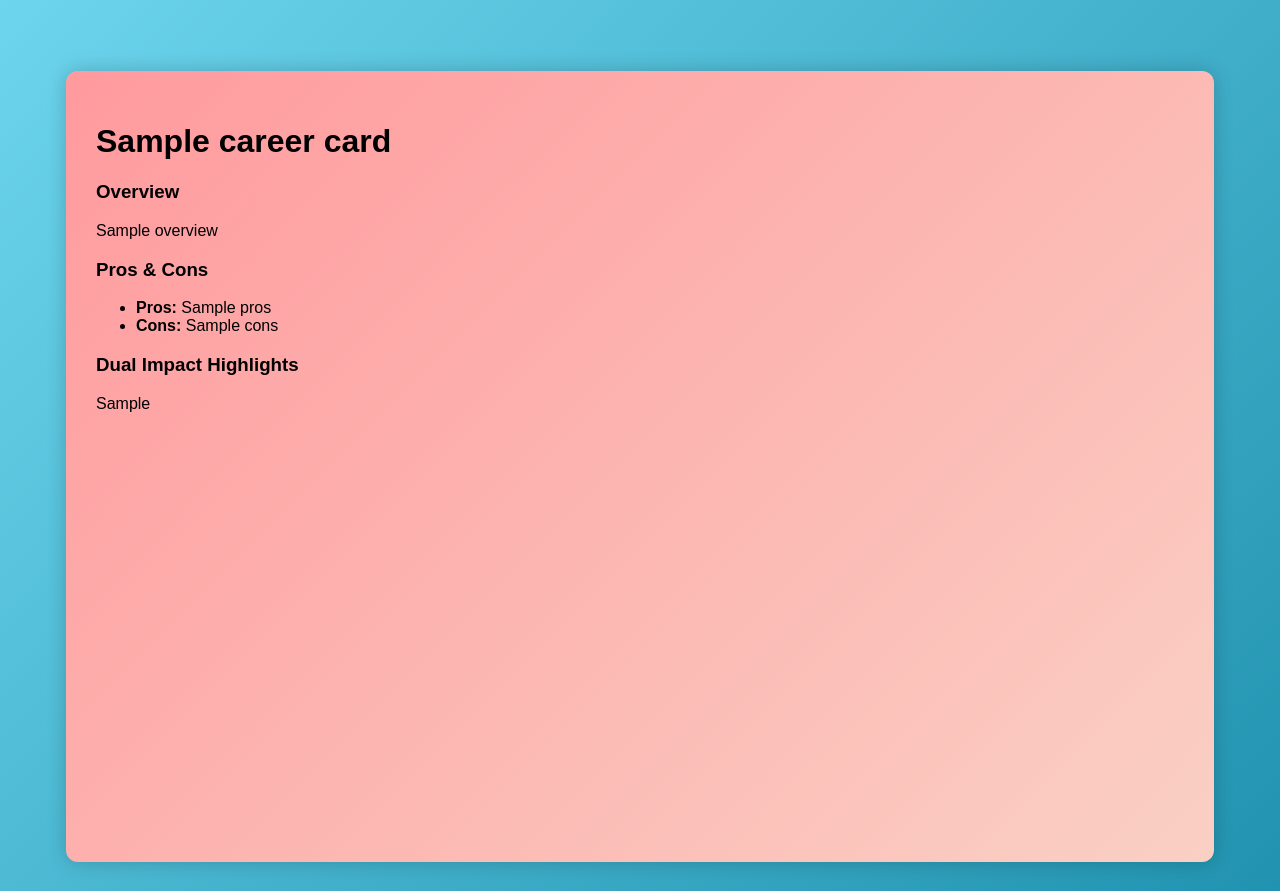
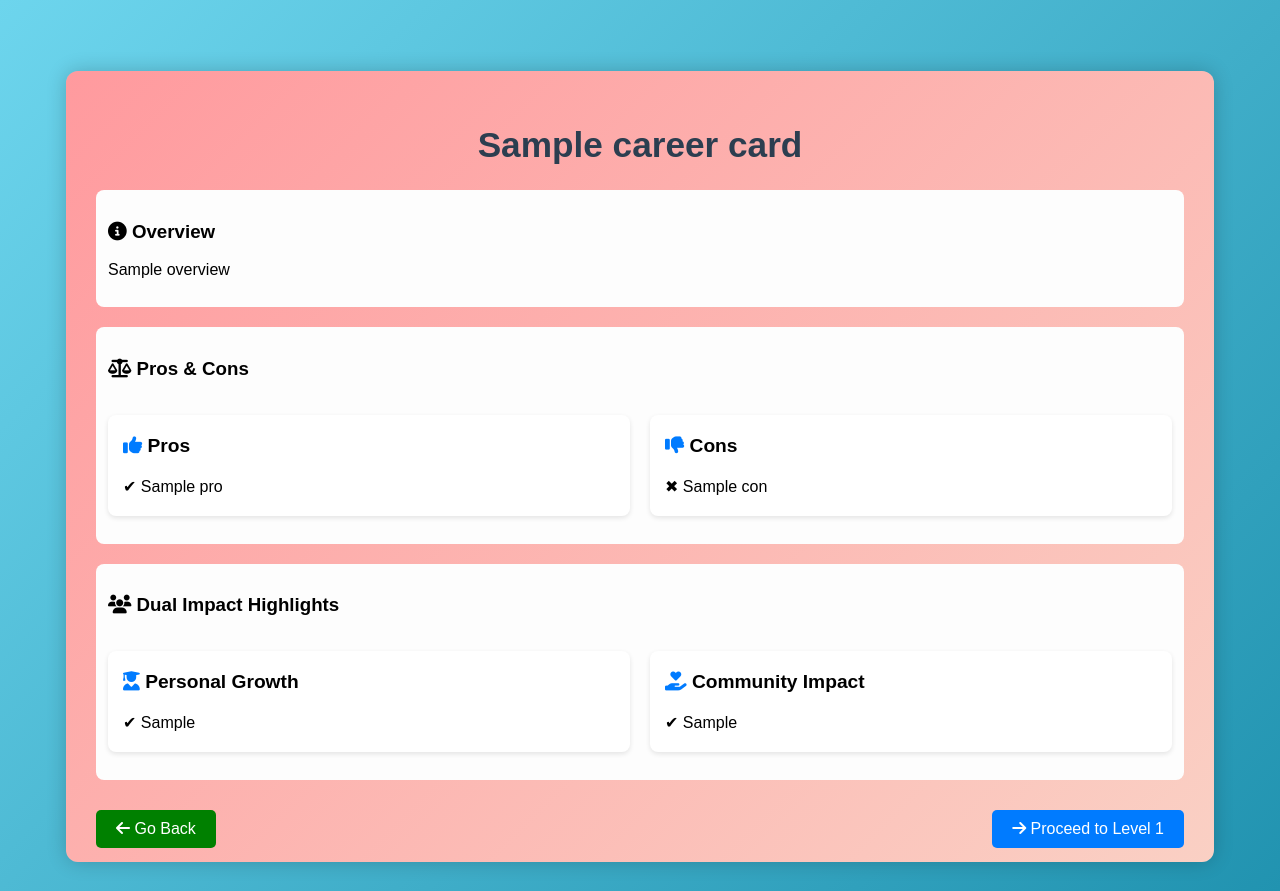
Before and after one commit to webaayu/career-card-game, a Flask app: template templates/jobcard-details.html in a window 1280 px wide. Run offline with Flask 3, Linux system fonts and the light colour scheme; the template is opened without the code that fills it: most values are stand-ins (such as "Sample title", 1, 10 or a date in 2020); some libraries are stand-ins or nearby versions.

Commit message:
Update jobcard-details.html

```diff
--- a/templates/jobcard-details.html
+++ b/templates/jobcard-details.html
@@ -3,24 +3,75 @@
 <head>
     <meta charset="UTF-8">
     <meta name="viewport" content="width=device-width, initial-scale=1.0">
-    <title>Jobcard Details</title>
+    <title>{{ card['CareerCard']['Title'] }} - Job Details</title>
     <link rel="stylesheet" href="{{ url_for('static', filename='styles.css') }}">
+    <script src="https://kit.fontawesome.com/a076d05399.js" crossorigin="anonymous"></script>
 </head>
 <body>
+
     <div class="jobcard-container">
-        <h1>{{ card['CareerCard']['Title'] }}</h1>
-        <h3>Overview</h3>
-        <p>{{ card['CareerCard']['Overview'] }}</p>
+        <div class="jobcard">
+            <h1 class="job-title">{{ card['CareerCard']['Title'] }}</h1>
 
-        <h3>Pros & Cons</h3>
-        <ul>
-            <li><strong>Pros:</strong> {{ card['CareerCard']['Pros'] }}</li>
-            <li><strong>Cons:</strong> {{ card['CareerCard']['Cons'] }}</li>
-        </ul>
+            <section class="overview">
+                <h3><i class="fas fa-info-circle"></i> Overview</h3>
+                <p>{{ card['CareerCard']['Overview'] }}</p>
+            </section>
 
-        <h3>Dual Impact Highlights</h3>
-        <p>{{ card['CareerCard']['DualImpactHighlights'] }}</p>
+            <section class="pros-cons">
+                <h3><i class="fas fa-balance-scale"></i> Pros & Cons</h3>
+                <div class="list-container">
+                    <ul class="pros">
+                        <li><strong><i class="fas fa-thumbs-up"></i> Pros</strong></li>
+                        {% for pro in card['CareerCard']['Pros & Cons']['Pros'] %}
+                            <li>✔ {{ pro }}</li>
+                        {% endfor %}
+                    </ul>
+                    <ul class="cons">
+                        <li><strong><i class="fas fa-thumbs-down"></i> Cons</strong></li>
+                        {% for con in card['CareerCard']['Pros & Cons']['Cons'] %}
+                            <li>✖ {{ con }}</li>
+                        {% endfor %}
+                    </ul>
+                </div>
+            </section>
 
+            <section class="dual-impact">
+                <h3><i class="fas fa-users"></i> Dual Impact Highlights</h3>
+                <div class="list-container">
+                    <ul class="impact-list">
+                        <li><strong><i class="fas fa-user-graduate"></i> Personal Growth</strong></li>
+                        <li>✔ {{ card['CareerCard']['Dual Impact Highlights']['Personal Growth'] }}</li>
+                    </ul>
+                    <ul class="impact-list">
+                        <li><strong><i class="fas fa-hand-holding-heart"></i> Community Impact</strong></li>
+                        <li>✔ {{ card['CareerCard']['Dual Impact Highlights']['Community Impact'] }}</li>
+                    </ul>
+                </div>
+            </section>
+
+            <!-- Buttons Container -->
+            <div class="button-container">
+                <button class="back-btn" onclick="goBack()">
+                    <i class="fas fa-arrow-left"></i> Go Back
+                </button>
+
+                <button class="proceed-btn" onclick="proceedToLevel()">
+                    <i class="fas fa-arrow-right"></i> Proceed to Level 1
+                </button>
+            </div>
+        </div>
     </div>
+
+    <script>
+        function goBack() {
+            window.history.back();
+        }
+
+        function proceedToLevel() {
+            window.location.href = "{{ url_for('level1') }}";  // Update this with your actual Flask route
+        }
+    </script>
+
 </body>
 </html>
```
